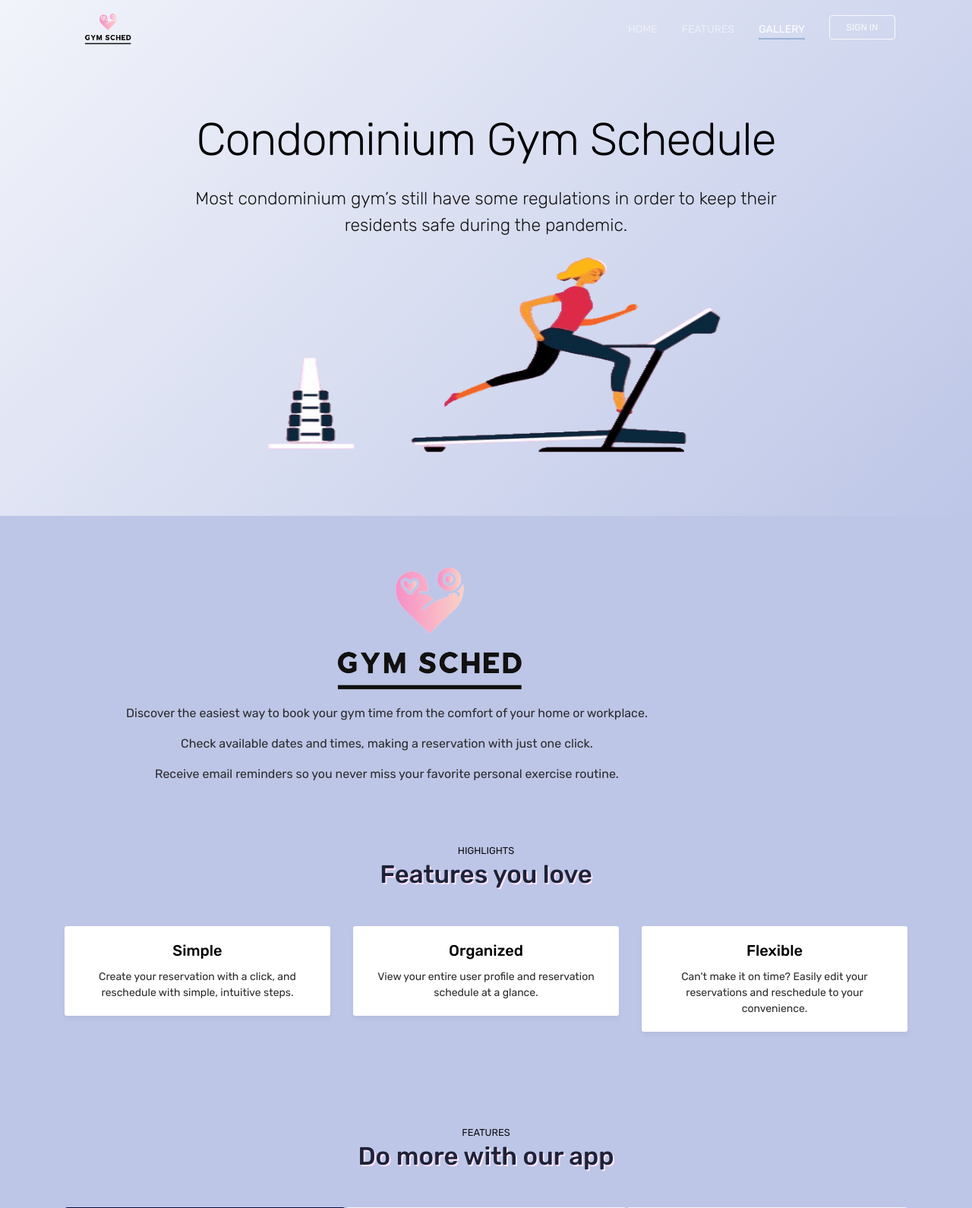
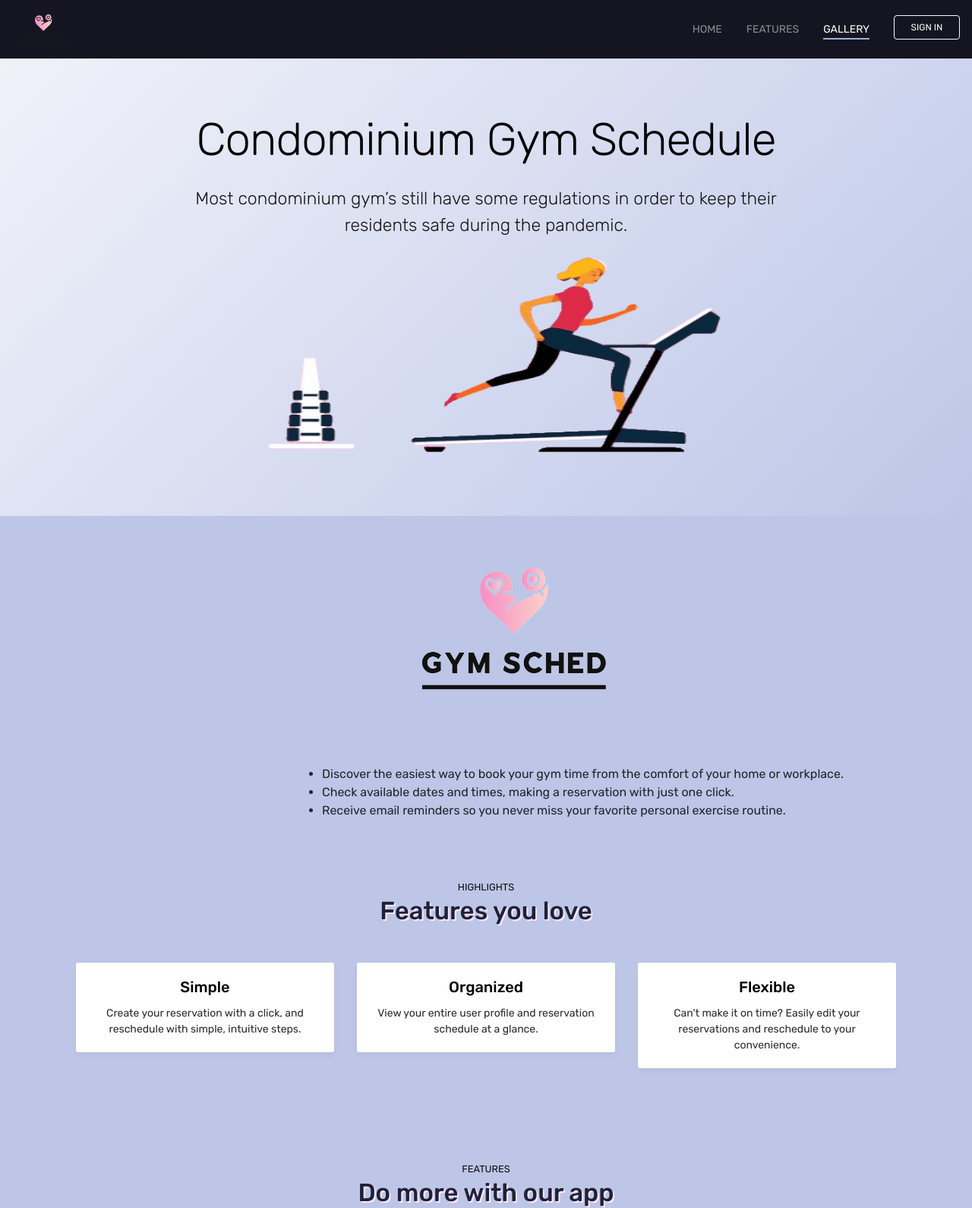
Before and after one commit to Linerah/requirements, a Flask app: page / in a window 1280 px wide. Shown: the top 1590 px of the page at 76% size. Run offline with Flask 2, Linux system fonts and the light colour scheme; parts of the project's set-up code (start-up, migrations or seed data) failed here and were passed over; some libraries are stand-ins or nearby versions; some web fonts are replaced.

Commit message:
Fixing UI
landing page

and changed colors in Admin Page

```diff
--- a/static/css/landing/style.css
+++ b/static/css/landing/style.css
@@ -87,7 +87,20 @@ p {
     color: #2c2b2c;
 }
 
+.row{
+    margin: 0;
+    justify-content: center;
+}
+#pg {
 
+    align-items: center;
+    margin-left: 30%;
+
+}
+
+#logopg{
+    margin-left: 40%;
+}
 
 .text-primary {
     color: var(--color-pink-400) !important;
@@ -142,6 +155,20 @@ p {
 
 /* NAVBAR
 ----------------------*/
+
+.navbar {
+    margin: 0;
+    left: 0%;
+width: 100%;
+    background: #151521;
+    height: 77px;
+    display: flex;
+    justify-content: center;
+    font-size: 1.2rem;
+    position: fixed;
+    top: 0;
+    z-index: 999;
+}
 
 .nav-menu.is-scrolling,
 .nav-menu.menu-is-open {
@@ -325,15 +352,13 @@ header {
     border-bottom: 1px solid #f8e3f0;
 }
 
-.perspective-phone {
-    position: relative;
-    z-index: -1;
-}
 
-.perspective-phone img{
+.perspective-logo img{
+    display: block;
+    margin-bottom: 5rem;
     width: 20rem;
-    margin-bottom: 5rem;
-    margin-left: 4rem;
+
+
 }
 
 @media (min-width:992px) {
@@ -393,14 +418,7 @@ header {
 /*  TESTIMONIALS
 ----------------------*/
 
-.owl-carousel .owl-item img.client-img {
-    width: 110px;
-    margin: 30px auto;
-    border-radius: 50%;
-    box-shadow: 0px 9px 32px 0px rgba(0, 0, 0, 0.07);
-}
-
-.testimonials-single {
+/* .testimonials-single {
     text-align: center;
     max-width: 80%;
     margin: 0 auto;
@@ -409,7 +427,7 @@ header {
 .blockquote {
     color: #7a767a;
     font-weight: 300;
-}
+} */
 
 .owl-next.disabled,
 .owl-prev.disabled {
@@ -525,23 +543,6 @@ header {
 /*  FOOTER
 ----------------------*/
 
-.social-icons {
-    text-align: right;
-}
-
-.social-icons a {
-    background-color: #FFF;
-    box-shadow: 0px 0px 21px 0px rgba(0, 0, 0, 0.05);
-    width: 50px;
-    height: 50px;
-    display: inline-block;
-    text-align: center;
-    line-height: 50px;
-    margin: 0 0.3rem;
-    border-radius: 5px;
-    color: var(--color-blue-600);
-    transition: all 0.3s ease;
-}
 
 
 
--- a/static/js/landing/script.js
+++ b/static/js/landing/script.js
@@ -1,11 +1,5 @@
 /*
 
-Style   : MobApp Script JS
-Version : 1.0
-Author  : Surjith S M
-URI     : https://surjithctly.in/
-
-Copyright © All rights Reserved
 
 */
 
--- a/templates/landing.html
+++ b/templates/landing.html
@@ -1,3 +1,5 @@
+<!--author: @gracefernandez-->
+
 <!DOCTYPE html>
 <html lang="en">
 
@@ -51,9 +53,19 @@ Author  : Grace Fernandez
   <link rel= "stylesheet" type= "text/css" href= "{{ url_for('static',filename='../static/css/landing/style.css') }}">
 
   <!--  js -->
-<script> src=" src/index.js"</script>
-<script> src="src/Navbar.js" </script>
+<script src=" /static/js/landing/script.js"> </script>
 
+<script src="/static/js/landing/bootstrap.bundle.min.js"></script>
+
+<script src = "/static/js/landing/jquery-3.2.1.min.js"></script>
+
+<script src="/static/js/landing/owl.carousel.min.js"></script>
+
+<!--CSS-->
+<link rel="stylesheet" href="/static/css/landing/bootstrap.min.css">
+<link rel="stylesheet" href="/static/css/landing/owl.carousel.min.css">
+<link rel="stylesheet" href="/static/css/landing/style.css">
+<link rel="stylesheet" href="/static/css/landing/themify.icons.css">
 
 
 </head>
@@ -77,13 +89,14 @@ Author  : Grace Fernandez
           <div class="row">
               <div class="col-md-12">
                   <nav class="navbar navbar-dark navbar-expand-lg">
-                      <a class="navbar-brand" href="index.html"><img src="../static/images/landing/logoOf-removebg-preview.png" class="img-fluid" alt="logo"></a> <button class="navbar-toggler" type="button" data-toggle="collapse" data-target="#navbar" aria-controls="navbar" aria-expanded="false" aria-label="Toggle navigation"> <span class="navbar-toggler-icon"></span> </button>
+                      <a class="navbar-brand" href="#"><img src="../static/images/landing/logoOf-removebg-preview.png" class="img-fluid" alt="logo"></a>
+                      <button class="navbar-toggler" type="button" data-toggle="collapse" data-target="#navbar" aria-controls="navbar" aria-expanded="false" aria-label="Toggle navigation"> <span class="navbar-toggler-icon"></span> </button>
                       <div class="collapse navbar-collapse" id="navbar">
                           <ul class="navbar-nav ml-auto">
                               <li class="nav-item"> <a class="nav-link active" href="#home">HOME <span class="sr-only">(current)</span></a> </li>
                               <li class="nav-item"> <a class="nav-link" href="#features">FEATURES</a> </li>
                               <li class="nav-item"> <a class="nav-link" href="#gallery">GALLERY</a> </li>
-                              <li class="nav-item"><a href="#" class="btn btn-outline-light my-3 my-sm-0 ml-lg-3">Sign in</a></li>
+                              <li class="nav-item"><a href="/login" class="btn btn-outline-light my-3 my-sm-0 ml-lg-3">Sign in</a></li>
                           </ul>
                       </div>
                   </nav>
@@ -105,17 +118,21 @@ Author  : Grace Fernandez
       </div>
   </div>
 
+  <div class="perspective-logo">
+    <img id="logopg"  src="../static/images/landing/logoOf-removebg-preview.png"  >
+
+        <ul id="pg">
+        <li>Discover the easiest way to book your gym time from the comfort of your home or workplace. </li>
+        <li>Check available dates and times, making a reservation with just one click.</li>
+        <li>Receive email reminders so you never miss your favorite personal exercise routine.</li>
+        </ul>
+
+</div>
+
   <div class="section-title">
       <div class="container">
-          <div class="row"><div class="perspective-logo" style= " align-items: center; margin-left: 6rem;";>
-              <img src="../static/images/landing/logoOf-removebg-preview.png"  class="img-fluid" style="width: 20rem; margin-left: 6.5rem; ">
+          <div class="row">
 
-
-                  <p >Discover the easiest way to book your gym time from the comfort of your home or workplace. </p>
-                  <p >Check available dates and times, making a reservation with just one click. </p>
-                  <p > Receive email reminders so you never miss your favorite personal exercise routine.</p>
-
-          </div>
 
       </div>
 
@@ -334,7 +351,7 @@ Author  : Grace Fernandez
       <div class="container">
           <div class="row">
               <div class="col-lg-6 text-center text-lg-left">
-                  <p class="mb-2"> <span class="ti-location-pin mr-2"></span> University of Puerto Rico Mayaguez 00680</p>
+                  <p class="mb-2">  University of Puerto Rico Mayaguez 00680</p>
                   <div class=" d-block d-sm-inline-block">
                       <p class="mb-2">
                           <span class="email"></span> <a class="mr-4" href="gymsched@support.com">gymsched@support.com</a>
@@ -346,11 +363,7 @@ Author  : Grace Fernandez
 
               </div>
               <div class="col-lg-6">
-                  <div class="social-icons">
-                      <a href="#"><span class="ti-facebook"></span></a>
-                      <a href="#"><span class="ti-twitter-alt"></span></a>
-                      <a href="#"><span class="ti-instagram"></span></a>
-                  </div>
+
               </div>
           </div>
 
--- a/templates/login.html
+++ b/templates/login.html
@@ -1,3 +1,4 @@
+                               <!--author: @gracefernandez-->
 
                                     <!DOCTYPE html>
                                     <html lang="en">
@@ -51,6 +52,7 @@
                                             <div class="overlay-container">
                                                 <div class="overlay">
                                                     <div class="overlay-panel overlay-left">
+                                                        <img src="/static/images/landing/logoOf-removebg-preview.png" style="width: 8.5rem; padding: 20px; margin-bottom: 40px;">
                                                         <h1>Welcome Back!</h1>
                                                         <p>To keep connectied with up please login with your personal info</p>
                                                         <button class="devingine" id="signIn">Sign In</button>
```
Also changed, not shown: static/css/admin/admin.css (+30 -7 lines), templates/createSchedule.html (+9 -0 lines), static/fonts/themify.ttf (added).
